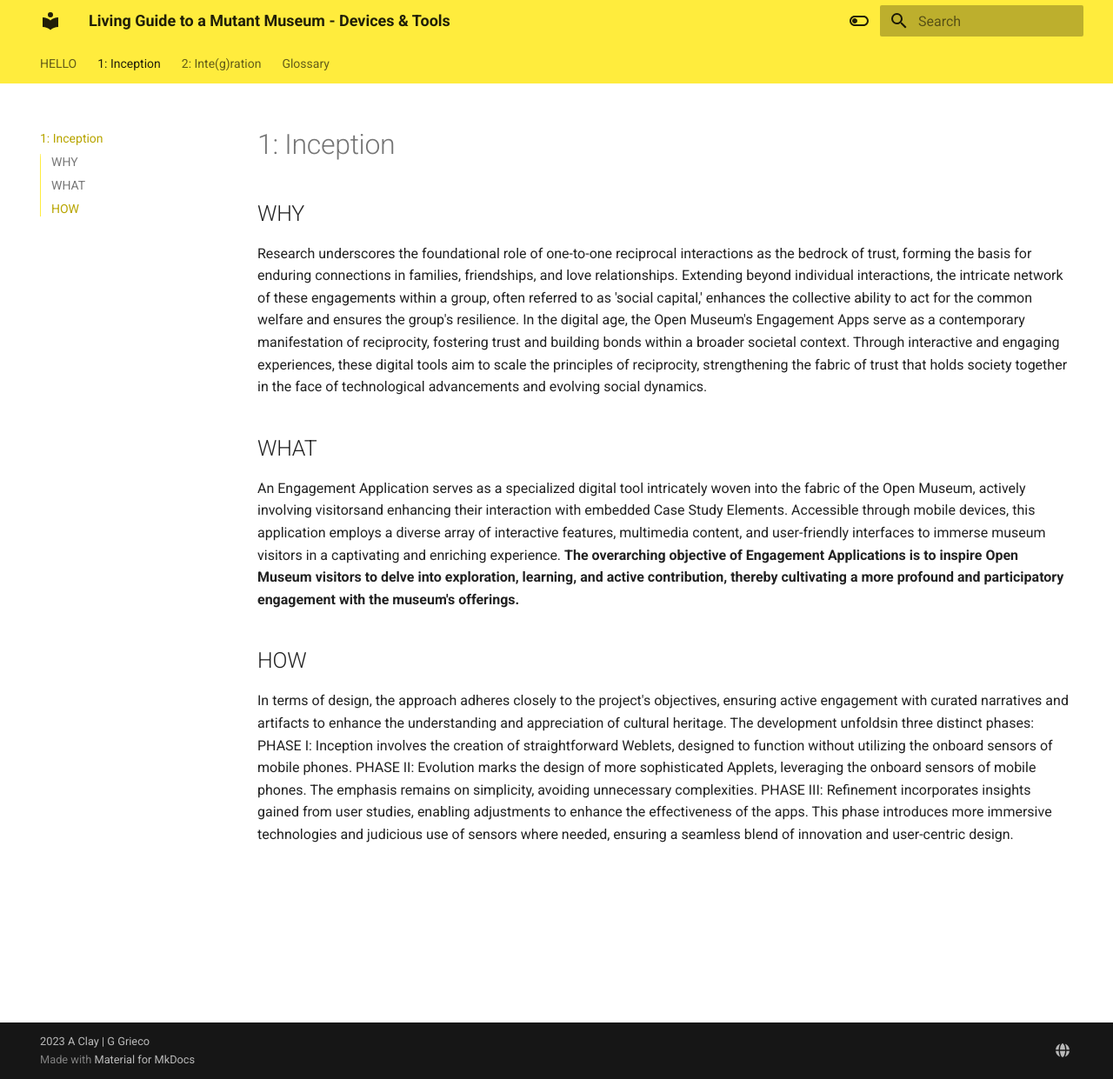
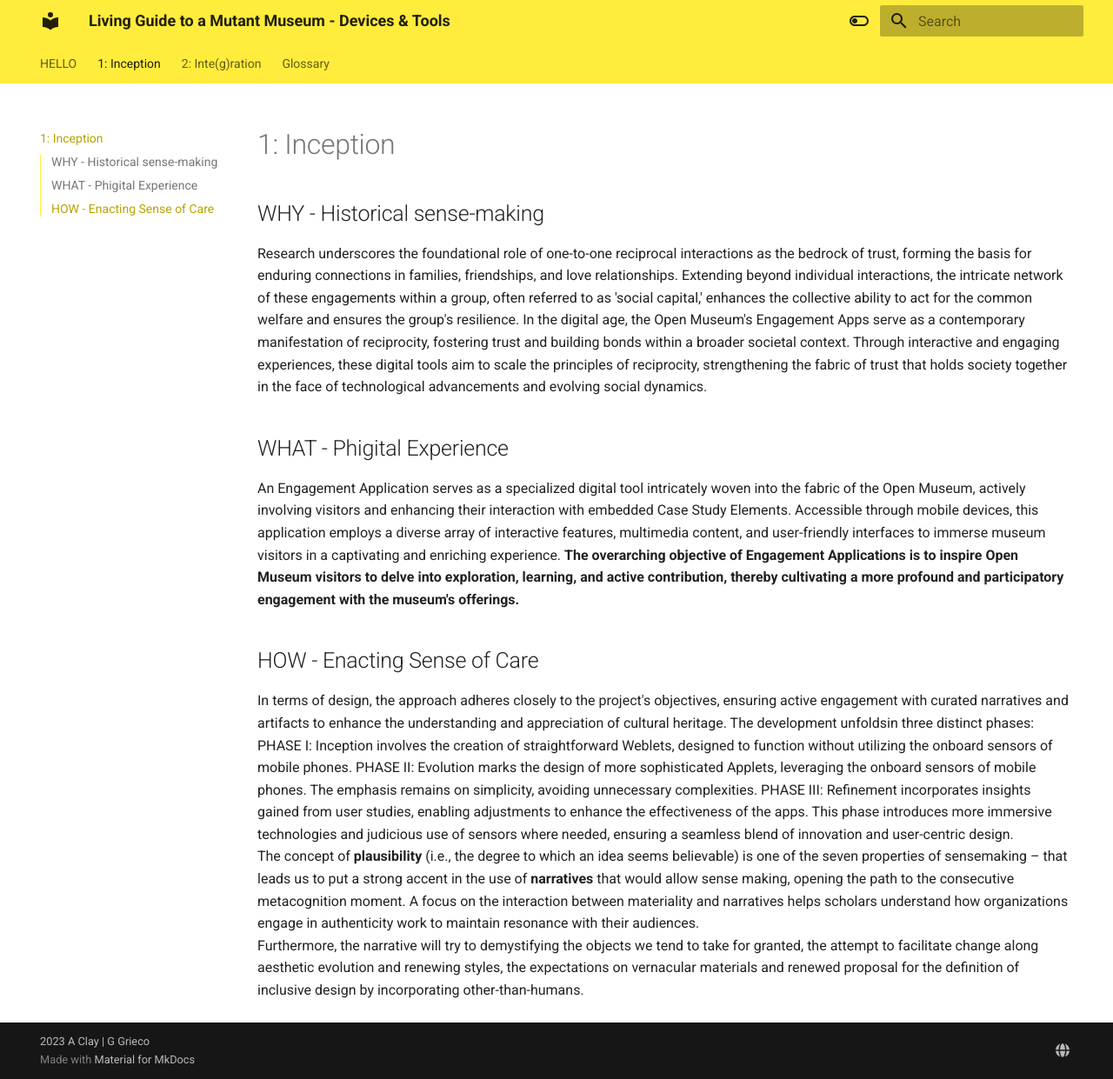
Before and after one commit to OSMDevTest/OSM, an MkDocs documentation site: the page built from docs/1_Inception.md, in a window 1280 px wide and 1241 px high. Shown: the whole window at 87% size. Built offline with MkDocs 1.6.1 and Material for MkDocs 9.7.7, drawn with Linux system fonts in a browser that asks for light colours.

Commit message:
Update 1_Inception.md

```diff
--- a/docs/1_Inception.md
+++ b/docs/1_Inception.md
@@ -1,9 +1,12 @@
 # 1: Inception
-## WHY
+## WHY - Historical sense-making
 Research underscores the foundational role of one-to-one reciprocal interactions as the bedrock of trust, forming the basis for enduring connections in families, friendships, and love relationships. Extending beyond individual interactions, the intricate network of these engagements within a group, often referred to as 'social capital,' enhances the collective ability to act for the common welfare and ensures the group's resilience. In the digital age, the Open Museum's Engagement Apps serve as a contemporary manifestation of reciprocity, fostering trust and building bonds within a broader societal context. Through interactive and engaging experiences, these digital tools aim to scale the principles of reciprocity, strengthening the fabric of trust that holds society together in the face of technological advancements and evolving social dynamics.
 
-## WHAT
-An Engagement Application serves as a specialized digital tool intricately woven into the fabric of the Open Museum, actively involving visitorsand enhancing their interaction with embedded Case Study Elements. Accessible through mobile devices, this application employs a diverse array of interactive features, multimedia content, and user-friendly interfaces to immerse museum visitors in a captivating and enriching experience. <b> The overarching objective of Engagement Applications is to inspire Open Museum visitors to delve into exploration, learning, and active contribution, thereby cultivating a more profound and participatory engagement with the museum's offerings. </b> <br>
+## WHAT - Phigital Experience
+An Engagement Application serves as a specialized digital tool intricately woven into the fabric of the Open Museum, actively involving visitors and enhancing their interaction with embedded Case Study Elements. Accessible through mobile devices, this application employs a diverse array of interactive features, multimedia content, and user-friendly interfaces to immerse museum visitors in a captivating and enriching experience. <b> The overarching objective of Engagement Applications is to inspire Open Museum visitors to delve into exploration, learning, and active contribution, thereby cultivating a more profound and participatory engagement with the museum's offerings. </b> <br>
 
-## HOW
+## HOW - Enacting Sense of Care
 In terms of design, the approach adheres closely to the project's objectives, ensuring active engagement with curated narratives and artifacts to enhance the understanding and appreciation of cultural heritage. The development unfoldsin three distinct phases: PHASE I: Inception involves the creation of straightforward Weblets, designed to function without utilizing the onboard sensors of mobile phones. PHASE II: Evolution marks the design of more sophisticated Applets, leveraging the onboard sensors of mobile phones. The emphasis remains on simplicity, avoiding unnecessary complexities. PHASE III: Refinement incorporates insights gained from user studies, enabling adjustments to enhance the effectiveness of the apps. This phase introduces more immersive technologies and judicious use of sensors where needed, ensuring a seamless blend of innovation and user-centric design.
+<br>
+The concept of <b>plausibility</b> (i.e., the degree to which an idea seems believable) is one of the seven properties of sensemaking – that leads us to put a strong accent in the use of <b>narratives</b> that would allow sense making, opening the path to the consecutive metacognition moment. A focus on the interaction between materiality and narratives helps scholars understand how organizations engage in authenticity work to maintain resonance with their audiences. <br>
+Furthermore, the narrative will try to demystifying the objects we tend to take for granted, the attempt to facilitate change along aesthetic evolution and renewing styles, the expectations on vernacular materials and renewed proposal for the definition of inclusive design by incorporating other-than-humans.
```
